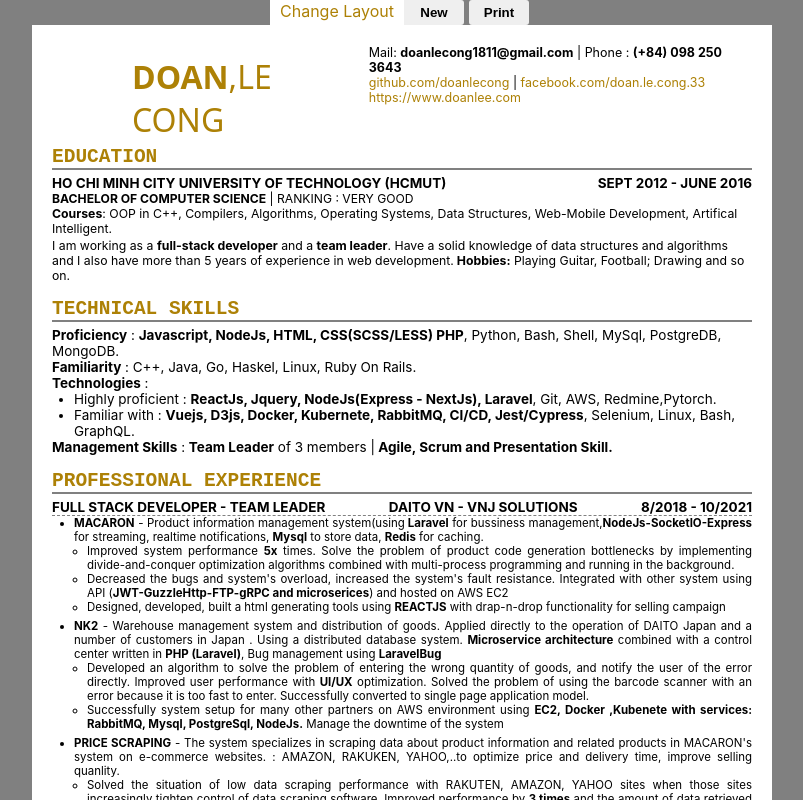
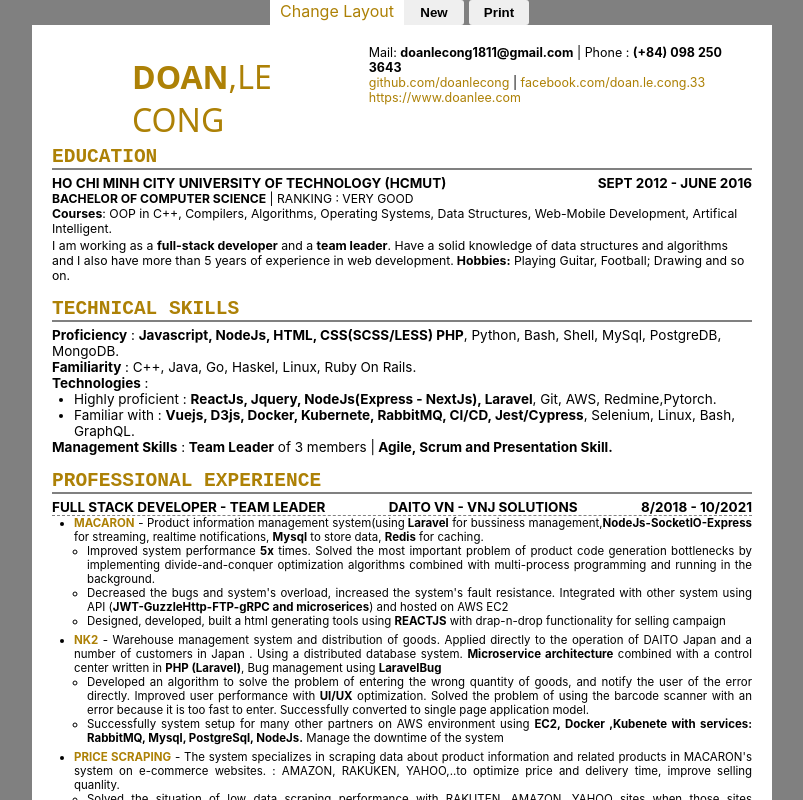
Before and after one commit to doanlecong/react_cv_tool, a React (Create React App) app: page / in a window 1280 px wide. Both pictures are taken after a click on the button "Old". Shown: the top 800 px of the page, without its empty margins (238-1041 px from the left). Built offline with nearby package versions, Linux system fonts and the light colour scheme.

Commit message:
Change content

```diff
--- a/src/components/LayoutNew.js
+++ b/src/components/LayoutNew.js
@@ -19,14 +19,14 @@ const ProfessionalExperience = () => {
         <div className="descript">
           <ul className="parent">
             <li>
-              <b>MACARON</b> - Product information management system(using
+              <b className="color_yellow">MACARON</b> - Product information management system(using
               <b> Laravel</b> for bussiness management,
               <b>NodeJs-SocketIO-Express</b> for streaming, realtime
               notifications, <b>Mysql</b> to store data, <b>Redis</b> for
               caching.
               <ul className="child">
                 <li>
-                  Improved system performance <b>5x</b> times. Solve the problem
+                  Improved system performance <b>5x</b> times. Solved the most important problem
                   of product code generation bottlenecks by implementing
                   divide-and-conquer optimization algorithms combined with
                   multi-process programming and running in the background.
@@ -45,7 +45,7 @@ const ProfessionalExperience = () => {
               </ul>
             </li>
             <li>
-              <b>NK2</b> - Warehouse management system and distribution of
+              <b className="color_yellow">NK2</b> - Warehouse management system and distribution of
               goods. Applied directly to the operation of DAITO Japan and a
               number of customers in Japan . Using a distributed database
               system. <b>Microservice architecture</b> combined with a control
@@ -72,7 +72,7 @@ const ProfessionalExperience = () => {
               </ul>
             </li>
             <li>
-              <b>PRICE SCRAPING</b> - The system specializes in scraping data
+              <b className="color_yellow">PRICE SCRAPING</b> - The system specializes in scraping data
               about product information and related products in MACARON's system
               on e-commerce websites. : AMAZON, RAKUKEN, YAHOO,..to optimize
               price and delivery time, improve selling quanlity.
@@ -107,7 +107,7 @@ const ProfessionalExperience = () => {
         <div className="descript">
           <ul className="parent">
             <li>
-              <b>IRESIDENT</b> - <b>Key member</b> of this project. The project
+              <b className="color_yellow">IRESIDENT</b> - <b>Key member</b> of this project. The project
               of a management system for people in a condo system, allowing to
               manage arrivals and departures, notifying the householder,
               allowing the householder to schedule visitors to the house with
@@ -146,7 +146,7 @@ const ProfessionalExperience = () => {
         <div className="descript">
           <ul className="parent">
             <li>
-              <b>WORK READY</b> - The system specializes in managing user
+              <b className="color_yellow">WORK READY</b> - The system specializes in managing user
               information and distributing work between branches, from superior
               to subordinate, and scheduling jobs. Written in{" "}
               <b>Ruby on Rails</b> for backend, front end written in{" "}
@@ -205,7 +205,7 @@ const PersonalProject = () => {
   return (
     <>
       <div className="project">
-        <div className="name">Tab Animal - Chrome extension</div>
+        <div className="name color_yellow">Tab Animal - Chrome extension</div>
         <div className="techstack">
           <b>
             TechStack : ReactJs, Javascript, Html, Css, Create React App, Git,
@@ -218,12 +218,12 @@ const PersonalProject = () => {
           temperature at the user's location. There is also a function to change
           the background image based on the weather and hourly
           <br />
-          <b>This is a private project between my friend and me !</b>
+          <b>This is a private project between my friends and me !</b>
         </div>
       </div>
 
       <div className="project">
-        <div className="name">Snow Fall Character - Chrome extension</div>
+        <div className="name color_yellow">Snow Fall Character - Chrome extension</div>
         <div className="techstack">
           <b>
             TechStack : ReactJs, Javascript, Html, Css, Create React App, Git,
@@ -245,7 +245,7 @@ const PersonalProject = () => {
       </div>
 
       <div className="project">
-        <div className="name">React Video Chat App</div>
+        <div className="name color_yellow">React Video Chat App</div>
         <div className="techstack">
           <b>TechStack : ReactJs, Javascript, Html, Css, WebRTC, Nodejs </b>
           SocketIO, Create React App, Git, Webpack
@@ -264,7 +264,7 @@ const PersonalProject = () => {
       </div>
 
       <div className="project">
-        <div className="name">My Website - https://www.doanlee.com</div>
+        <div className="name color_yellow">My Website - https://www.doanlee.com</div>
         <div className="techstack">
           <b>TechStack : Bootstrap, Laravel, Mysql.</b>
         </div>
--- a/src/components/LayoutNew.scss
+++ b/src/components/LayoutNew.scss
@@ -21,6 +21,9 @@ $myOrange: rgb(173, 129, 6);
     margin-block-end: unset;
   }
 
+  .color_yellow {
+    color: $myOrange;
+  }
   .clear-float {
     clear: both;
   }
```
